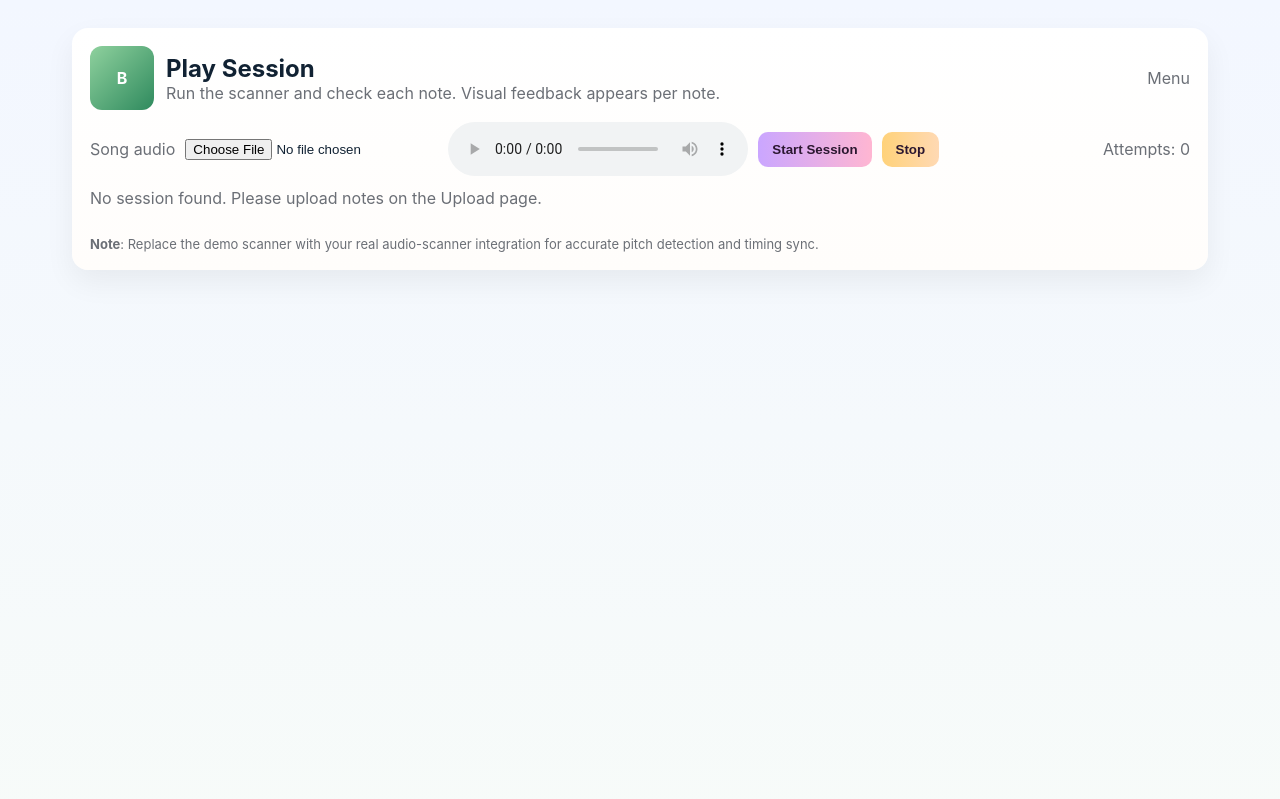
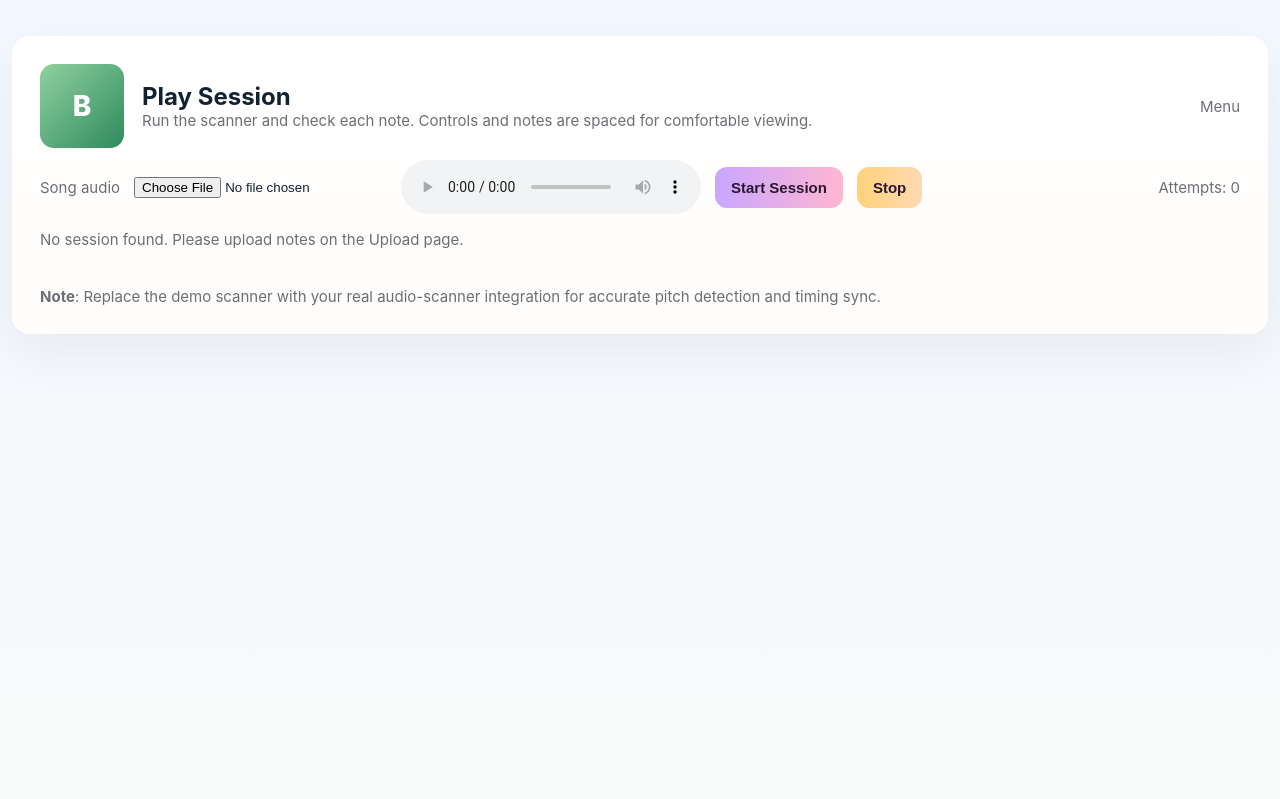
Before and after one commit to ECarty-01/TeamTeddy, a Flask app: page /play in a window 1280 px wide. Shown: the top 799 px of the page. Before the commit the page ends 273 px from the top, so only its background shows below. Run offline with Flask 3, Linux system fonts and the light colour scheme.

Commit message:
Refactor styles and improve layout in play.html

```diff
--- a/app/templates/play.html
+++ b/app/templates/play.html
@@ -8,34 +8,34 @@
   :root{
     --bg:#f7fbf9; --muted:#6b6f76;
     --mint:#8fd19e; --leaf:#2f8a5e; --lavender:#caa6ff; --pink:#ffb6d2; --sun:#ffd27a;
-    --card:linear-gradient(180deg,#ffffff,#fffdfb); --shadow:0 12px 30px rgba(10,12,14,0.06);
+    --card:linear-gradient(180deg,#ffffff,#fffdfb); --shadow:0 18px 50px rgba(10,12,14,0.06);
   }
   html,body{height:100%;margin:0;font-family:Inter,system-ui,Segoe UI,Roboto,Arial;background:linear-gradient(180deg,#f3f7ff,#f7fbf9);color:#123}
-  .wrap{max-width:1100px;margin:28px auto;padding:18px;border-radius:16px;background:var(--card);box-shadow:var(--shadow)}
-  header{display:flex;align-items:center;gap:12px}
-  .muted{color:var(--muted)}
-  .controls{display:flex;gap:10px;align-items:center;margin-top:12px;flex-wrap:wrap}
-  .btn{padding:10px 14px;border-radius:10px;border:none;background:linear-gradient(90deg,var(--lavender),var(--pink));color:#2b1730;font-weight:700;cursor:pointer}
+  .wrap{max-width:1200px;margin:36px auto;padding:28px;border-radius:18px;background:var(--card);box-shadow:var(--shadow)}
+  header{display:flex;align-items:center;gap:18px;margin-bottom:12px}
+  .muted{color:var(--muted);font-size:15px}
+  .controls{display:flex;gap:14px;align-items:center;margin-top:12px;flex-wrap:wrap}
+  .btn{padding:12px 16px;border-radius:12px;border:none;background:linear-gradient(90deg,var(--lavender),var(--pink));color:#2b1730;font-weight:800;cursor:pointer;font-size:15px}
   .btn.secondary{background:linear-gradient(90deg,var(--sun),#ffd9b3)}
-  .notesGrid{display:grid;grid-template-columns:repeat(auto-fill,minmax(140px,1fr));gap:10px;margin-top:14px}
-  .noteCard{background:linear-gradient(180deg,#fff,#fffefc);padding:12px;border-radius:12px;border:1px solid rgba(0,0,0,0.03);display:flex;align-items:center;gap:10px}
-  .dot{width:14px;height:14px;border-radius:50%;background:#e6eef6;border:2px solid rgba(0,0,0,0.04)}
+  .notesGrid{display:grid;grid-template-columns:repeat(auto-fill,minmax(180px,1fr));gap:14px;margin-top:20px}
+  .noteCard{background:linear-gradient(180deg,#fff,#fffefc);padding:16px;border-radius:14px;border:1px solid rgba(0,0,0,0.03);display:flex;align-items:center;gap:12px;min-height:72px}
+  .dot{width:18px;height:18px;border-radius:50%;background:#e6eef6;border:2px solid rgba(0,0,0,0.04)}
   .dot.ok{background:var(--leaf)}
   .dot.bad{background:#ef4444}
-  .status{margin-top:12px;color:var(--muted)}
-  .attempts{margin-left:auto;color:var(--muted)}
-  audio{max-width:420px}
+  .status{margin-top:16px;color:var(--muted);font-size:15px}
+  .attempts{margin-left:auto;color:var(--muted);font-size:15px}
+  audio{max-width:520px}
 </style>
 </head>
 <body>
   <main class="wrap">
     <header>
-      <div style="width:64px;height:64px;border-radius:12px;background:linear-gradient(135deg,var(--mint),var(--leaf));display:flex;align-items:center;justify-content:center;color:white;font-weight:700">B</div>
+      <div style="width:84px;height:84px;border-radius:14px;background:linear-gradient(135deg,var(--mint),var(--leaf));display:flex;align-items:center;justify-content:center;color:white;font-weight:800;font-size:28px">B</div>
       <div>
-        <h2 style="margin:0">Play Session</h2>
-        <div class="muted">Run the scanner and check each note. Visual feedback appears per note.</div>
+        <h2 style="margin:0;font-size:24px">Play Session</h2>
+        <div class="muted">Run the scanner and check each note. Controls and notes are spaced for comfortable viewing.</div>
       </div>
-      <a style="margin-left:auto;color:var(--muted);text-decoration:none" href="index.html">Menu</a>
+      <a style="margin-left:auto;color:var(--muted);text-decoration:none;font-size:15px" href="index.html">Menu</a>
     </header>
 
     <section class="controls">
@@ -53,7 +53,7 @@
 
     <div id="notesArea" class="notesGrid" aria-live="polite"></div>
 
-    <div style="margin-top:14px;color:var(--muted);font-size:13px">
+    <div style="margin-top:18px;color:var(--muted);font-size:15px">
       <strong>Note</strong>: Replace the demo scanner with your real audio-scanner integration for accurate pitch detection and timing sync.
     </div>
   </main>
@@ -87,7 +87,7 @@
       const div = document.createElement('div');
       div.className = 'noteCard';
       div.id = `note-${i}`;
-      div.innerHTML = `<div style="flex:1"><strong>${n.note}</strong><div style="font-size:13px;color:#6b6f76">t=${n.time}s</div></div><div class="dot" id="dot-${i}" title="status"></div>`;
+      div.innerHTML = `<div style="flex:1"><strong style="font-size:16px">${n.note}</strong><div style="font-size:13px;color:#6b6f76">t=${n.time}s</div></div><div class="dot" id="dot-${i}" title="status"></div>`;
       notesArea.appendChild(div);
     });
   }
@@ -128,7 +128,7 @@
       for(let i=0;i<notes.length;i++){
         if(!running) break;
         if(state[i].ok) continue;
-        await sleep(250);
+        await sleep(300);
         state[i].tries++;
         attempts++;
         attemptInfo.textContent = `Attempts: ${attempts}`;
@@ -144,13 +144,12 @@
           dot.className = 'dot bad';
           dot.title = `Wrong (saw ${scanned}) — try ${state[i].tries}/${maxAttemptsPerNote}`;
           if(state[i].tries >= maxAttemptsPerNote){
-            // finalize as wrong to avoid infinite loop
             state[i].ok = false;
             remaining--;
           }
         }
       }
-      await sleep(300);
+      await sleep(400);
     }
 
     running = false;
```
